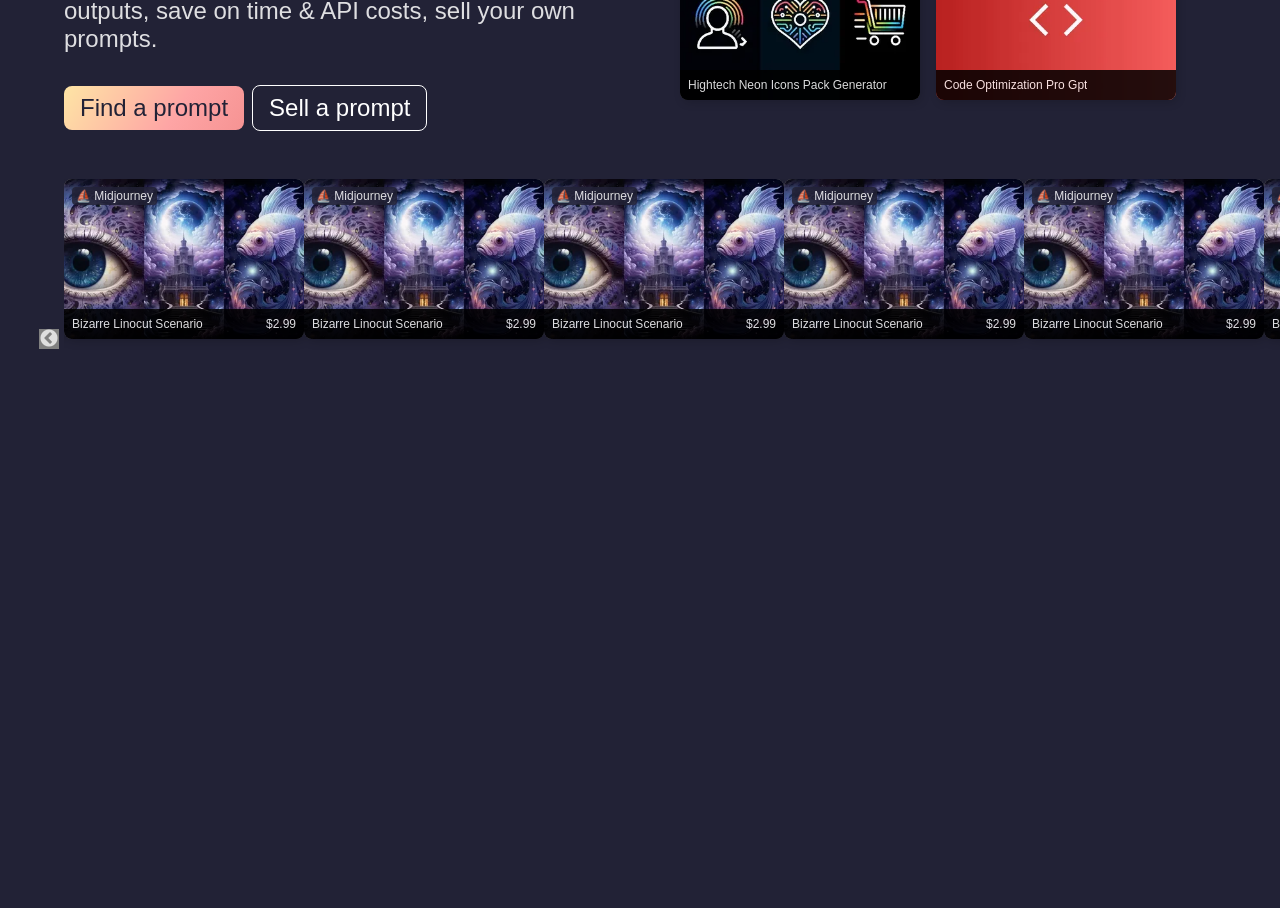
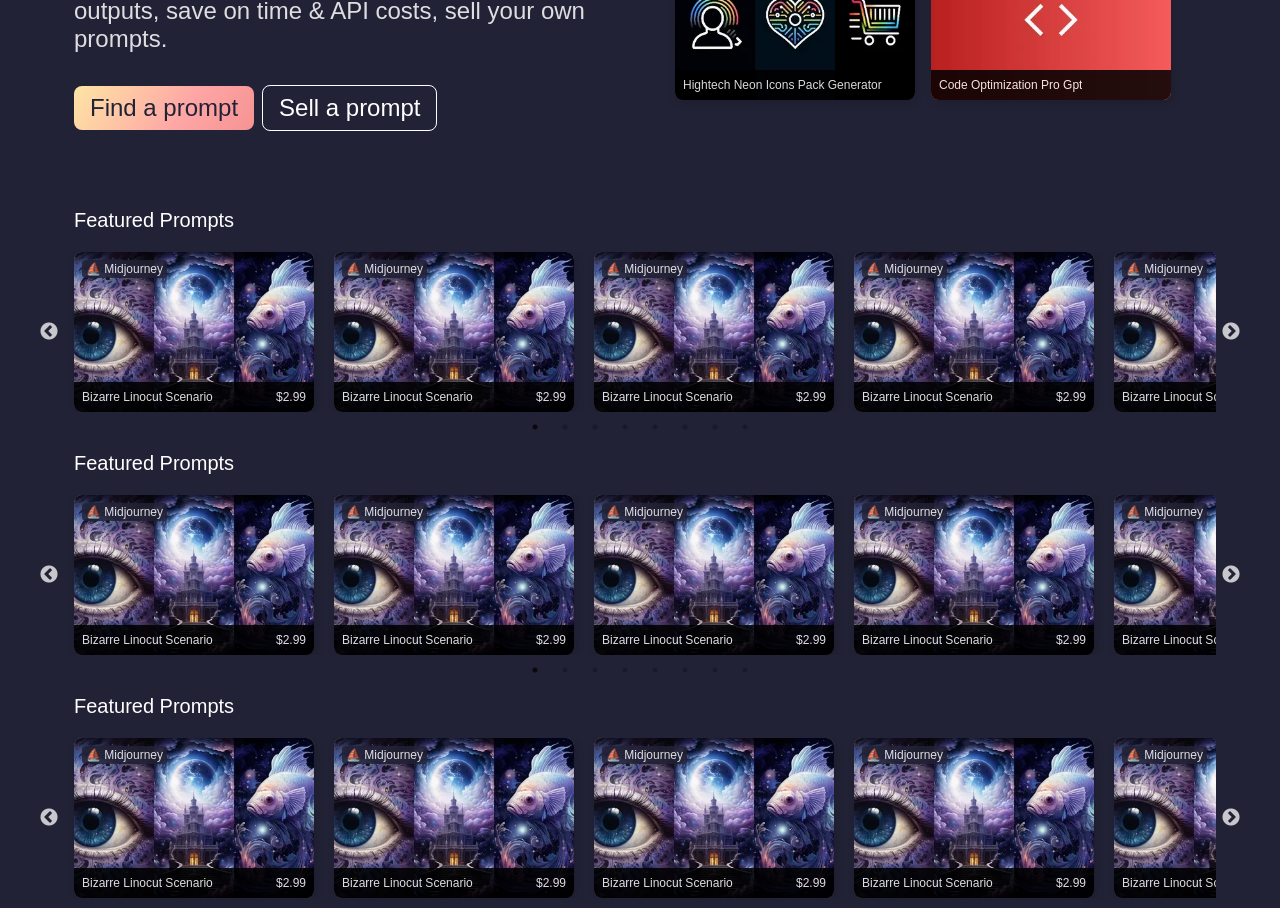
Before and after one commit to meniscus44/Handy-prompts-frontend, a React (Create React App) app: page / in a window 1280 px wide. Shown: the part 420-1328 px from the top of the page. Before the commit the page ends 967 px from the top, so only its background shows below. Built offline with nearby package versions, Linux system fonts and the light colour scheme; a web font is replaced by a local one.

Commit message:
fix carousel

```diff
--- a/package.json
+++ b/package.json
@@ -13,6 +13,7 @@
     "react-router-dom": "^6.20.1",
     "react-scripts": "5.0.1",
     "react-slick": "^0.29.0",
+    "slick-carousel": "^1.8.1",
     "web-vitals": "^2.1.4"
   },
   "scripts": {
--- a/src/components/hero/hero.css
+++ b/src/components/hero/hero.css
@@ -1,8 +1,9 @@
-h1{
+h1 {
     font-size: 48px;
     font-weight: 500;
     margin: 0 0 16px;
 }
+
 h4 {
     font-size: 12px;
     font-weight: 500;
@@ -11,10 +12,11 @@ h4 {
     overflow: hidden;
     margin: 0;
 }
+
 .action-button {
     font-size: 24px;
     font-weight: 500;
-    background-image: linear-gradient(122deg,#fee5a5,#fea5a5 62%,#f69393 100%,#fff);
+    background-image: linear-gradient(122deg, #fee5a5, #fea5a5 62%, #f69393 100%, #fff);
     color: #222236;
     display: inline-flex;
     border-radius: 8px;
@@ -22,15 +24,19 @@ h4 {
     cursor: pointer;
     transition: 0.3s ease;
 }
+
 .action-button:hover {
     opacity: 0.80;
 }
+
 .buy-hero {
     margin-right: 8px;
 }
+
 .hero {
     font-size: 48px;
 }
+
 .hero-prompts {
 
     max-width: 100%;
@@ -40,62 +46,79 @@ h4 {
     justify-content: center;
     margin: auto;
 }
+
 .hero-subtext {
     font-size: 24px;
     margin-bottom: 32px;
     opacity: 0.85;
 }
+
 .hero-wrapper {
-    padding: 48px 64px 0px;
+    padding: 48px 10px;
+
+    width: 90%;
     max-width: 1400px;
     margin: auto;
     font-size: 48px;
+
 }
+
 .left-col {
     padding-right: 32px;
     width: 50%;
     text-align: left;
 }
+
 .outline {
     border: 1px solid #ffffff;
     color: #fff;
     background-image: none;
     background-color: #222236;
 }
+
 .rainbox-text {
-    background-image: linear-gradient(122deg,#f17b85,#f79393 15%,#fee4a5 45%,#9ae8b0 65%,#5ba5d0 90%,#9078d0);
-    -webkit-mask-image: linear-gradient(122deg,#f17b85,#f79393 15%,#fee4a5 45%,#9ae8b0 65%,#5ba5d0 90%,#9078d0);
+    background-image: linear-gradient(122deg, #f17b85, #f79393 15%, #fee4a5 45%, #9ae8b0 65%, #5ba5d0 90%, #9078d0);
+    -webkit-mask-image: linear-gradient(122deg, #f17b85, #f79393 15%, #fee4a5 45%, #9ae8b0 65%, #5ba5d0 90%, #9078d0);
     -webkit-box-decoration-break: clone;
     -webkit-background-clip: text;
     -webkit-text-fill-color: transparent;
 }
+
 .right-col {
     width: 50%;
     display: flex;
     justify-content: center;
 }
+
 .two-col {
     display: flex;
     justify-content: center;
     text-align: left;
 }
-@media only screen and (max-width: 1000px){
+
+@media only screen and (max-width: 1000px) {
     h1 {
         font-size: 30px;
     }
+
     .hero {
         font-size: 30px;
     }
+
     .hero-left {
         padding-bottom: 0;
     }
+
     .hide-mobile {
         display: none;
     }
+
     .two-col {
         display: block;
     }
-    .left-col, .right-col {
+
+    .left-col,
+    .right-col {
         width: 100%;
         padding: 0;
         text-align: center;
--- a/src/components/promptsCarousel/PromptsCarousel.jsx
+++ b/src/components/promptsCarousel/PromptsCarousel.jsx
@@ -1,33 +1,72 @@
 import React from "react";
 import Slider from "react-slick";
-import "./promptsCarousel.css";
+// import "./promptsCarousel.css";
 import PromptTile from "../promptTile/PromptTile";
 import { prompts } from "../../data";
-import { Splide, SplideSlide } from '@splidejs/react-splide';
-import '@splidejs/react-splide/css';
+// import "~slick-carousel/slick/slick.css";
+// import "../../../node_modules/slick-carousel/slick/slick-theme.css";
+// import "../../../node_modules/slick-carousel/slick/slick.css";
 
 const PromptsCarousel = () => {
 	const settings = {
 		dots: false,
+		infinite: false,
+		speed: 500,
+		slidesToShow: 4,
+		variableWidth: true,
+		slidesToScroll: 4,
+		responsive: [
+			{
+				breakpoint: 1400,
+				settings: {
+					slidesToShow: 3,
+					slidesToScroll: 3,
 					infinite: true,
-    speed: 500,
-    slidesToShow: 6,
-    slidesToScroll: 6,
-    variableWidth: true,
-    gap: "1rem"
+					dots: true,
+				},
+			},
+			{
+				breakpoint: 1100,
+				settings: {
+					slidesToShow: 2,
+					slidesToScroll: 2,
+					infinite: true,
+					dots: true,
+				},
+			},
+			{
+				breakpoint: 600,
+				settings: {
+					slidesToShow: 2,
+					slidesToScroll: 2,
+					initialSlide: 2,
+				},
+			},
+			{
+				breakpoint: 480,
+				settings: {
+					slidesToShow: 1,
+					slidesToScroll: 1,
+				},
+			},
+		],
 	};
 	return (
 		<div>
 			<Slider {...settings}>
-        {prompts.map((item) => {
-          return(
+				{prompts.map((item, i) => {
+					return (
 						// <div>
-              <PromptTile chip={item.chip} title={item.title} price={item.price} image={item.image}/>
+						<PromptTile
+							key={i}
+							chip={item.chip}
+							title={item.title}
+							price={item.price}
+							image={item.image}
+						/>
 						// </div>
-          )
-            }
-          )
-        }
+					);
+				})}
 			</Slider>
 			{/* <Splide aria-label="My Favorite Images" options={ {
     rewind: true,
--- a/src/components/promptsCarousel/promptsCarousel.css
+++ b/src/components/promptsCarousel/promptsCarousel.css
@@ -8,6 +8,7 @@ h3 {
   position: relative;
   text-align: center;
 }
+
 .variable-width .slick-slide p {
   background: blue;
   height: 100px;
@@ -16,85 +17,107 @@ h3 {
   line-height: 100px;
   text-align: center;
 }
+
 .center .slick-center h3 {
   color: #e67e22;
   opacity: 1;
   transform: scale(1.08);
 }
+
 .center h3 {
   opacity: 0.8;
   transition: all 300ms ease;
 }
+
 .content {
   padding: 20px;
   margin: auto;
   width: 90%;
 }
+
 .slick-slide .slick-active {
-    margin-right: 16px !important;
+  /* margin-right: 16px !important; */
 }
+
 .slick-slide .image {
   /* padding: 10px; */
 }
+
 .slick-slide img {
   /* border: 5px solid #fff; */
   display: block;
   margin: auto;
 }
+
 .slick-slide:last-child {
   margin-right: 0;
 }
+
 .slick-slide img.slick-loading {
   border: 0;
 }
+
 .slick-slider {
   /* margin: 30px auto 50px; */
 }
+
 .slick-dots {
   margin-left: 0;
 }
+
 .slick-thumb {
   bottom: -45px;
 }
+
 .slick-thumb li {
   width: 60px;
   height: 45px;
 }
+
 .slick-thumb li img {
   filter: grayscale(100%);
 }
+
 .slick-thumb li.slick-active img {
   filter: grayscale(0%);
 }
+
 @media (max-width: 768px) {
   h3 {
     font-size: 24px;
   }
+
   .center {
     margin-left: -40px;
     margin-right: -40px;
   }
+
   .center .slick-center h3 {
     color: #e67e22;
     opacity: 1;
     transform: scale(1);
   }
+
   .center h3 {
     opacity: 0.8;
     transform: scale(0.95);
     transition: all 300ms ease;
   }
 }
+
 .slick-vertical .slick-slide {
   height: 180px;
 }
+
 .slick-arrow {
   background-color: grey;
   /* color: black; */
 }
+
 .slick-arrow:hover {
   background-color: grey;
 }
+
 /* .slick-prev {
     z-index: 100;
     left: 20px !important;
--- a/src/index.css
+++ b/src/index.css
@@ -26,15 +26,21 @@ div {
     text-decoration: inherit;
     color: inherit;
 }
-.prompts-wrapper {
+
+/* .prompts-wrapper {
     padding-left: 64px;
     padding-top: 48px;
     padding-bottom: 48px;
-    max-width: 2000px;
+    max-width: 1400px;
     margin: auto;
+} */
+
+.slick-slide>div {
+    margin: 0 10px;
 }
-@media only screen and (max-width: 1000px){
+
+/* @media only screen and (max-width: 1000px) {
     .prompts-wrapper {
         padding-left: 16px;
     }
-}
+} */
--- a/src/pages/Home.jsx
+++ b/src/pages/Home.jsx
@@ -1,16 +1,64 @@
-import React from 'react';
-import Hero from '../components/hero/Hero';
-import PromptsCarousel from '../components/promptsCarousel/PromptsCarousel';
+import React from "react";
+import Hero from "../components/hero/Hero";
+import PromptsCarousel from "../components/promptsCarousel/PromptsCarousel";
 
 const Home = () => {
-  return (
-    <div>
-        <Hero/>
-        <div className="prompts-wrapper">
-          <PromptsCarousel/>
-        </div>
-    </div>
-  )
-}
+	return (
+		<div style={{ overflow: "hidden" }}>
+			<Hero />
+			<div
+				style={{
+					maxWidth: "1400px",
+					margin: "0 auto",
+					padding: "10px 0",
+					width: "90%",
+				}}
+			>
+				<div
+					style={{
+						padding: "20px 10px",
+					}}
+				>
+					<h4 style={{ fontSize: "20px" }}>Featured Prompts</h4>
+				</div>
+				<PromptsCarousel />
+			</div>
+			<div
+				style={{
+					maxWidth: "1400px",
+					margin: "0 auto",
+					padding: "10px 0",
+					width: "90%",
+				}}
+			>
+				<div
+					style={{
+						padding: "20px 10px",
+					}}
+				>
+					<h4 style={{ fontSize: "20px" }}>Featured Prompts</h4>
+				</div>
+				<PromptsCarousel />
+			</div>
+			<div
+				style={{
+					maxWidth: "1400px",
+					margin: "0 auto",
+					padding: "10px 0",
+					width: "90%",
+				}}
+			>
+				<div
+					style={{
+						padding: "20px 10px",
+					}}
+				>
+					<h4 style={{ fontSize: "20px" }}>Featured Prompts</h4>
+				</div>
+				<PromptsCarousel />
+			</div>
+		</div>
+	);
+};
 
-export default Home
+export default Home;
```
Also changed, not shown: src/components/promptTile/promptTile.css (+8 -2 lines), src/components/promptTile/PromptTile.jsx (indentation only), 1 other file (tests, documents, lock files or other folders). Lines whose indentation alone changed are shown as unchanged.
